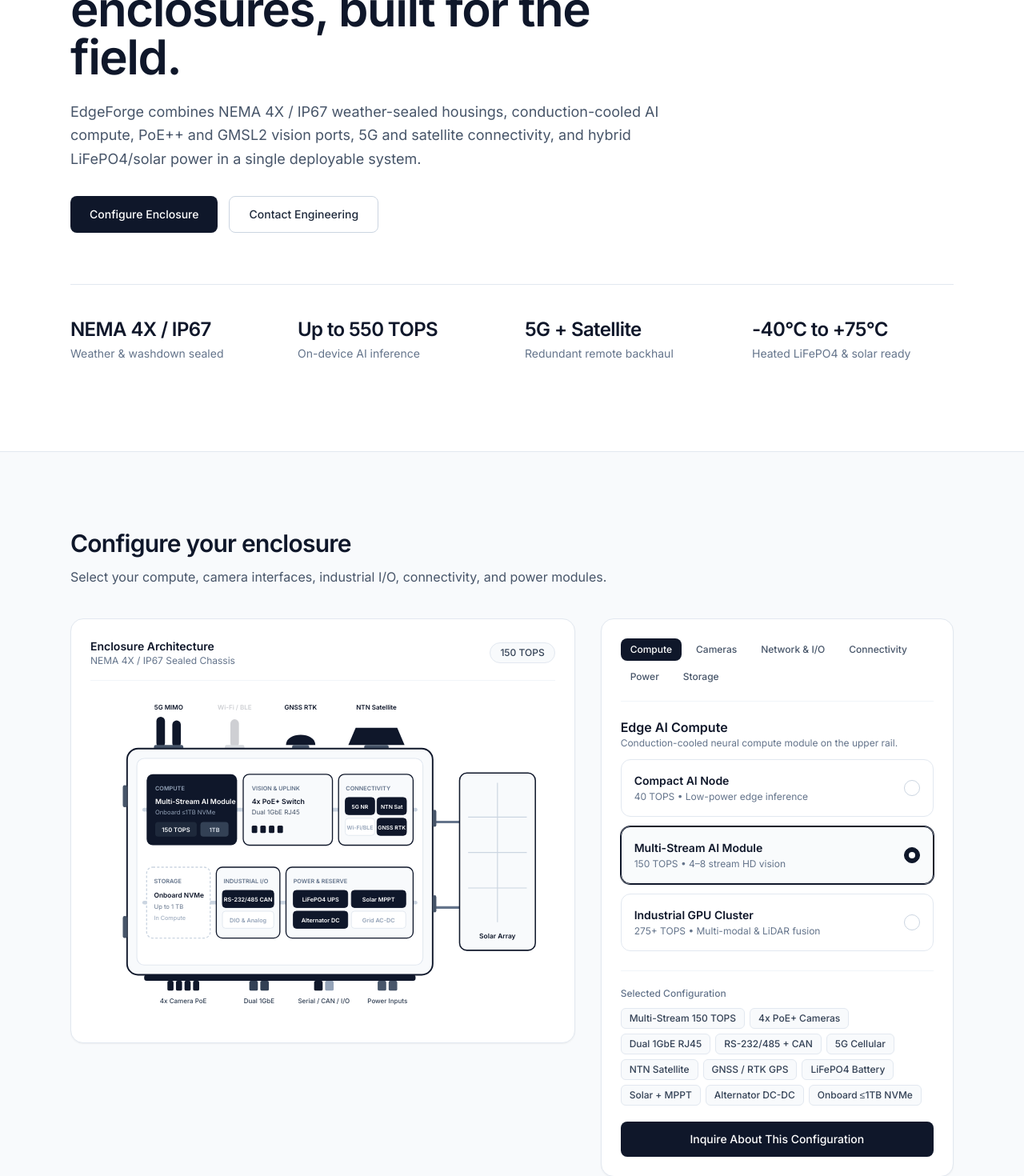
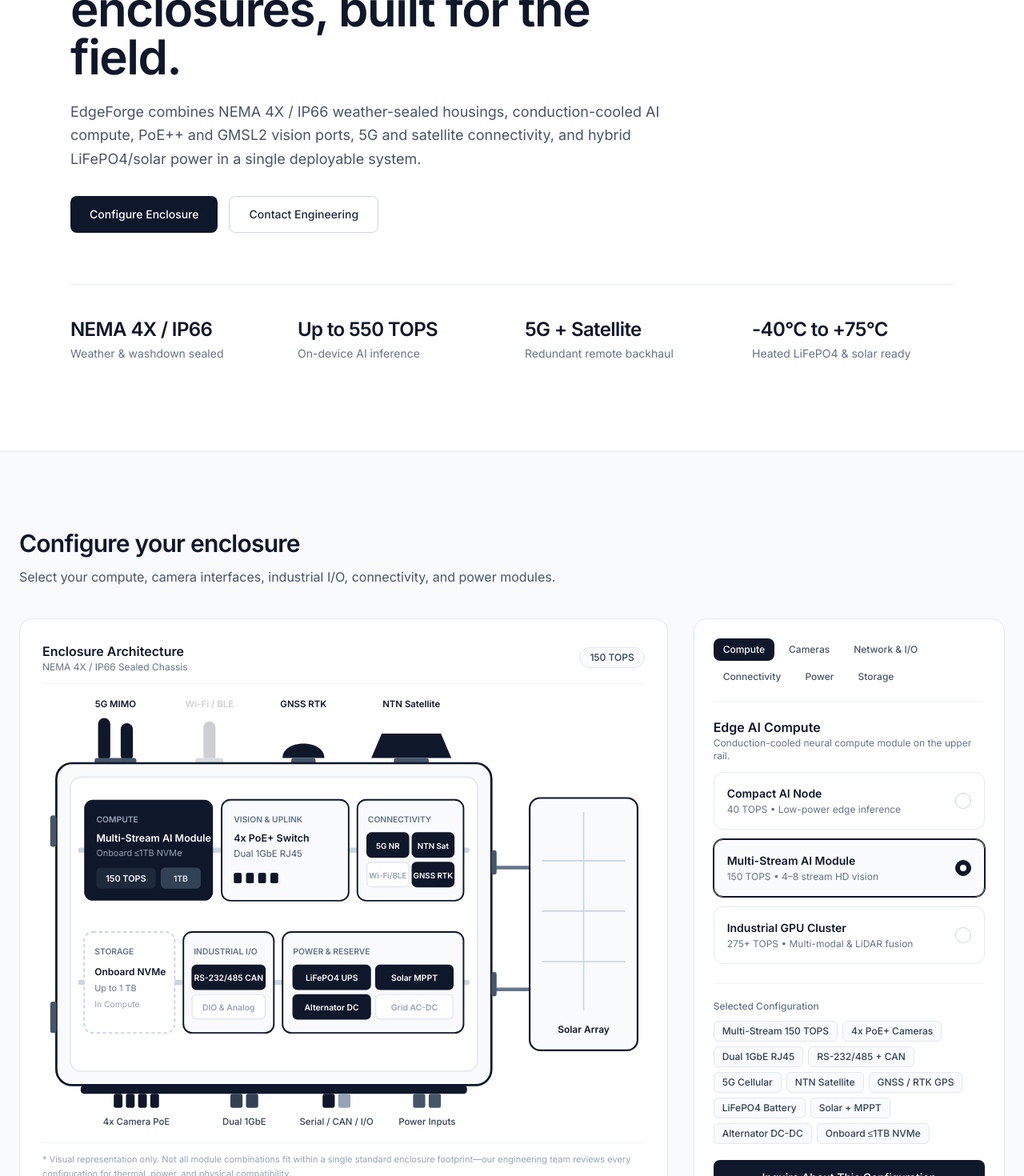
Before and after one commit to AIModelsTech/edge-outpost, a Next.js app: page / in a window 1280 px wide. Shown: the part 260-1730 px from the top of the page at 80% size. Built offline with nearby package versions, Linux system fonts and the light colour scheme.

Commit message:
Update rating to NEMA 4X / IP66, enlarge visualizer diagram, and add footprint disclaimer

```diff
--- a/components/EnclosureConfigurator.js
+++ b/components/EnclosureConfigurator.js
@@ -99,12 +99,12 @@
     return (
         <div className="grid gap-8 lg:grid-cols-12 lg:items-start">
             {/* Left: Clean Architectural Enclosure Diagram */}
-            <div className="lg:col-span-7">
+            <div className="lg:col-span-7 xl:col-span-8">
                 <EnclosureVisualizer config={config} />
             </div>
 
             {/* Right: Tabbed Module Selector */}
-            <div className="rounded-2xl border border-aim-200 bg-white p-6 shadow-sm lg:col-span-5">
+            <div className="rounded-2xl border border-aim-200 bg-white p-6 shadow-sm lg:col-span-5 xl:col-span-4">
                 {/* Compact Category Tabs */}
                 <div className="flex flex-wrap gap-1.5 border-b border-aim-100 pb-4">
                     {TABS.map((tab) => {
--- a/components/EnclosureVisualizer.js
+++ b/components/EnclosureVisualizer.js
@@ -30,15 +30,15 @@
     ];
 
     return (
-        <div className="rounded-2xl border border-aim-200 bg-white p-6 shadow-sm">
+        <div className="rounded-2xl border border-aim-200 bg-white p-5 shadow-sm sm:p-7">
             {/* Minimal Header */}
-            <div className="mb-4 flex items-center justify-between border-b border-aim-100 pb-4">
+            <div className="mb-3 flex items-center justify-between border-b border-aim-100 pb-3">
                 <div>
-                    <h3 className="text-sm font-semibold text-aim-900">
+                    <h3 className="text-base font-semibold text-aim-900">
                         Enclosure Architecture
                     </h3>
                     <p className="text-xs text-aim-500">
-                        NEMA 4X / IP67 Sealed Chassis
+                        NEMA 4X / IP66 Sealed Chassis
                     </p>
                 </div>
                 <span className="rounded-full border border-aim-200 bg-aim-50 px-3 py-1 text-xs font-medium text-aim-700">
@@ -49,7 +49,7 @@
             {/* Clean Architectural Diagram */}
             <div className="mx-auto w-full">
                 <svg
-                    viewBox="0 0 760 540"
+                    viewBox="44 10 692 505"
                     className="h-auto w-full select-none"
                     role="img"
                     aria-label="EdgeForge Enclosure Diagram"
@@ -707,6 +707,10 @@
                     </g>
                 </svg>
             </div>
+
+            <p className="mt-3 border-t border-aim-100 pt-3 text-[11px] leading-relaxed text-aim-400">
+                * Visual representation only. Not all module combinations fit within a single standard enclosure footprint—our engineering team reviews every configuration for thermal, power, and physical compatibility.
+            </p>
         </div>
     );
 }
--- a/components/Footer.js
+++ b/components/Footer.js
@@ -14,7 +14,7 @@
                             </span>
                         </div>
                         <p className="mt-2.5 max-w-md text-sm text-aim-500">
-                            Weather-resistant NEMA 4X / IP67 Edge AI systems by AIModels Tech Inc.
+                            Weather-resistant NEMA 4X / IP66 Edge AI systems by AIModels Tech Inc.
                             Engineered in Greater Vancouver, BC, Canada.
                         </p>
                     </div>
--- a/components/Layout.js
+++ b/components/Layout.js
@@ -5,7 +5,7 @@
 const defaultMeta = {
     title: 'EdgeForge by AIM — Custom Weather-Resistant Edge AI Enclosures',
     description:
-        'Configure custom NEMA 4X / IP67 weather-resistant Edge AI enclosures with DIN-rail compute, PoE++ camera glands, 5G & NTN satellite backhaul, LiFePO4 UPS, and solar/alternator charging.',
+        'Configure custom NEMA 4X / IP66 weather-resistant Edge AI enclosures with DIN-rail compute, PoE++ camera glands, 5G & NTN satellite backhaul, LiFePO4 UPS, and solar/alternator charging.',
 };
 
 export default function Layout({ children, title, description }) {
--- a/package.json
+++ b/package.json
@@ -1,7 +1,7 @@
 {
     "name": "edgeforge",
     "version": "1.0.0",
-    "description": "EdgeForge by AIM Tech — Custom weather-resistant NEMA 4X / IP67 Edge AI enclosures and interactive configurator",
+    "description": "EdgeForge by AIM Tech — Custom weather-resistant NEMA 4X / IP66 Edge AI enclosures and interactive configurator",
     "private": false,
     "scripts": {
         "dev": "next dev",
--- a/pages/index.js
+++ b/pages/index.js
@@ -50,7 +50,7 @@
                         </h1>
 
                         <p className="mt-6 text-lg leading-relaxed text-aim-600">
-                            EdgeForge combines NEMA 4X / IP67 weather-sealed housings, conduction-cooled AI compute,
+                            EdgeForge combines NEMA 4X / IP66 weather-sealed housings, conduction-cooled AI compute,
                             PoE++ and GMSL2 vision ports, 5G and satellite connectivity, and hybrid LiFePO4/solar power
                             in a single deployable system.
                         </p>
@@ -68,7 +68,7 @@
                     {/* Clean 4-Stat Strip */}
                     <div className="mt-16 grid grid-cols-2 gap-8 border-t border-aim-200 pt-10 sm:grid-cols-4">
                         <div>
-                            <p className="text-2xl font-semibold tracking-tight text-aim-900">NEMA 4X / IP67</p>
+                            <p className="text-2xl font-semibold tracking-tight text-aim-900">NEMA 4X / IP66</p>
                             <p className="mt-1 text-sm text-aim-500">Weather &amp; washdown sealed</p>
                         </div>
                         <div>
@@ -89,7 +89,7 @@
 
             {/* ================= INTERACTIVE CONFIGURATOR SECTION ================= */}
             <section id="configurator" className="scroll-mt-20 py-20 sm:py-24">
-                <div className="mx-auto max-w-6xl px-6">
+                <div className="mx-auto max-w-7xl px-6">
                     <div className="max-w-2xl">
                         <h2 className="text-3xl font-semibold tracking-tight text-aim-900">
                             Configure your enclosure
```
Also changed, not shown: 1 other file (tests, documents, lock files or other folders).
